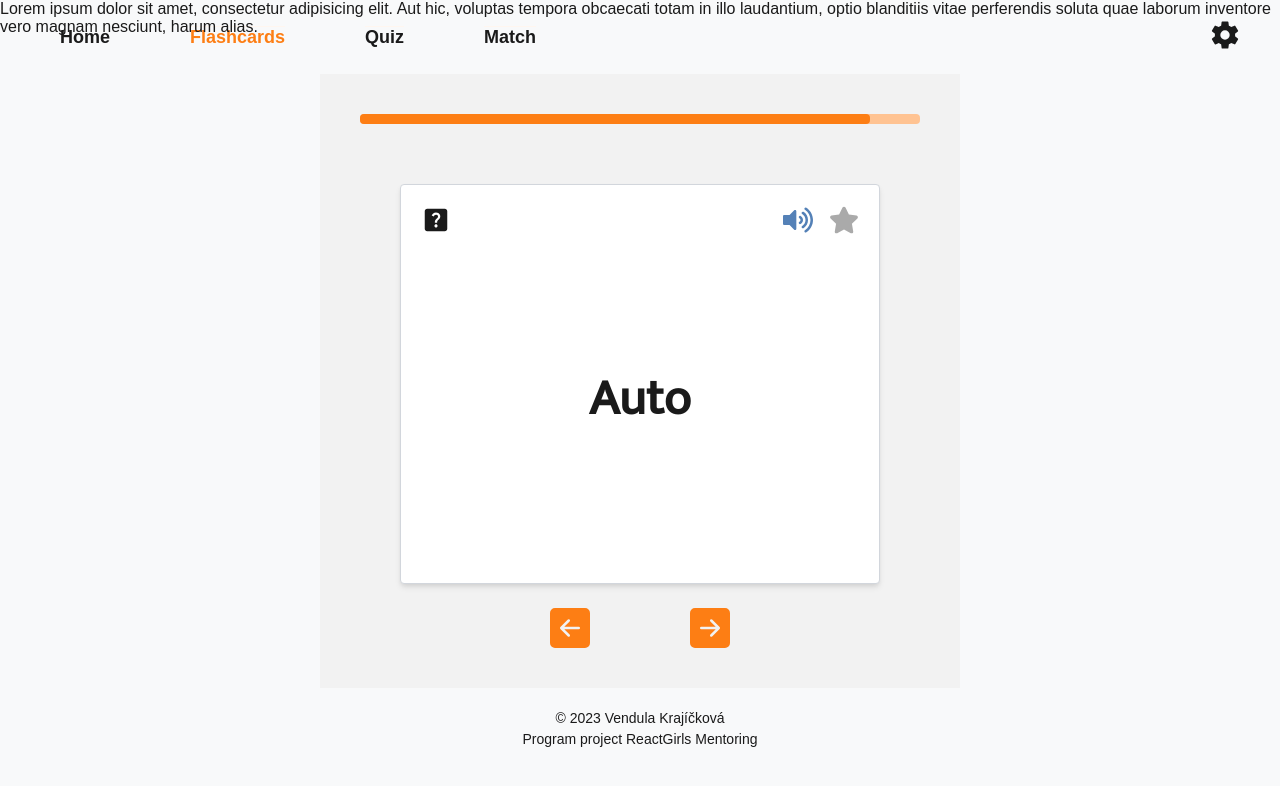
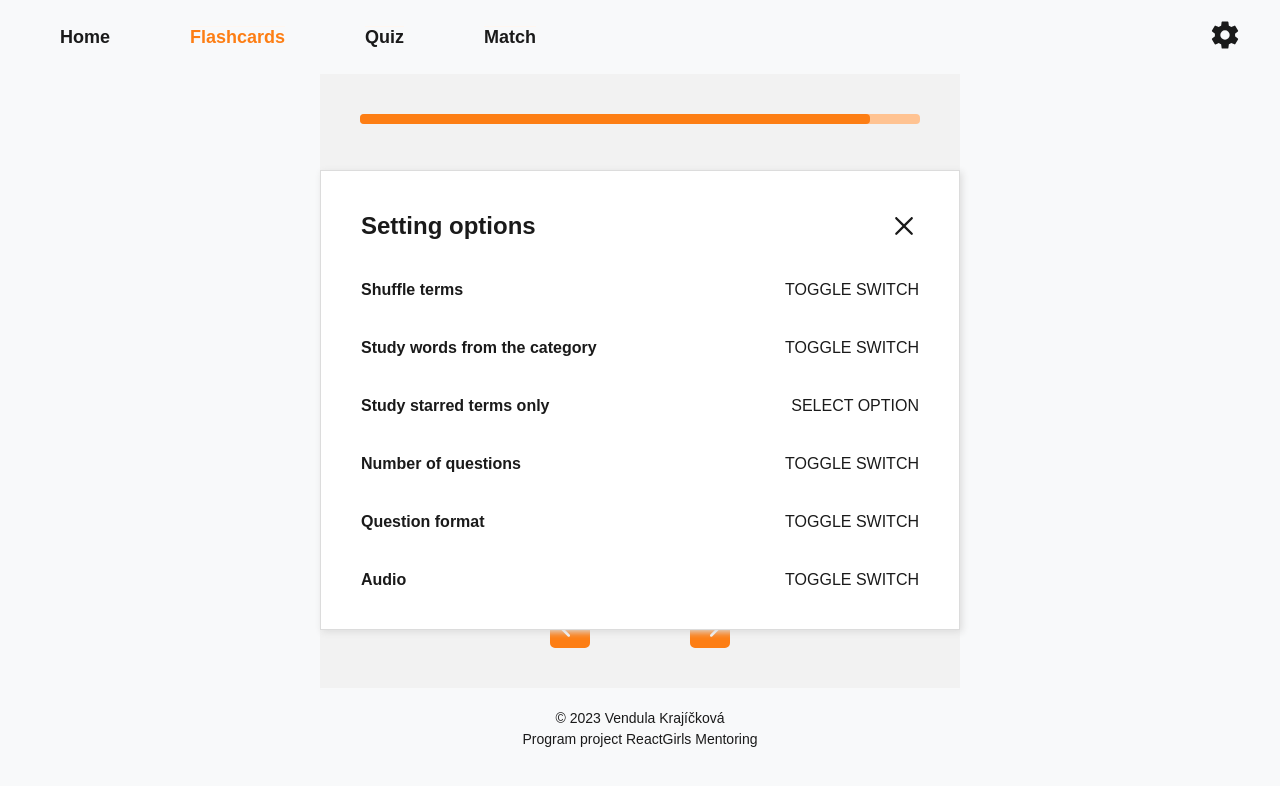
Before and after one commit to wendykr/WORDS-GAME, a React (Vite) app: page /flashcards in a window 1280 px wide. Both pictures are taken after a click on the icon 1225 px from the left and 35 px from the top of the page. Shown: the top 786 px of the page. Built offline with nearby package versions, Linux system fonts and the light colour scheme.

Commit message:
add useState isTurnet component Card

```diff
--- a/src/components/Card/Card.jsx
+++ b/src/components/Card/Card.jsx
@@ -11,6 +11,7 @@ import { FaVolumeUp } from "react-icons/fa";
 export const Card = () => {
   const [isDisplay, setIsDisplay] = useState(false);
   const [isMarked, setIsMarked] = useState(false);
+  const [isTurnet, setIsTurnet] = useState(false);
 
   const selectedWord = wordData[0];
   console.log(selectedWord);
@@ -21,6 +22,12 @@ export const Card = () => {
 
   const handleStarToggle = () => {
     setIsMarked(prevState => !prevState);
+  };
+
+  const handleClick = () => {
+    setIsTurnet(prevState => !prevState);
+    setIsDisplay(false);
+    console.log('click');
   };
 
   const speak = () => {
@@ -35,6 +42,8 @@ export const Card = () => {
       </div>
 
       <div className="card__body">
+        <div className={`card__body--container ${isTurnet ? 'is-turned' : ''}`} >
+          <div className="card__body--front">
             <div className="container--icons">
               <span className="icons--right">
                 <MdHelpCenter className="hint-icon" title="Hint icon" onClick={showFirstLetter} /> <span className={`hint-firts-word ${isDisplay ? 'show' : ''}`}>{`${selectedWord.word[0]}_`}</span>
@@ -44,8 +53,24 @@ export const Card = () => {
                 <FaStar className={`icon-star ${isMarked ? 'icon-star--marked' : ''}`} onClick={handleStarToggle} title="Mark icon" />
               </span>
             </div>
-          <div className="container--words">
+            <div className="container--words" onClick={handleClick} >
               <h2 className="front-word">{selectedWord.czWord}</h2>
+            </div>
+          </div>
+          <div className="card__body--back">
+            <div className="container--icons">
+              <span className="icons--right">
+                <MdHelpCenter className="hint-icon" title="Hint icon" onClick={showFirstLetter} /> <span className={`hint-firts-word ${isDisplay ? 'show' : ''}`}>{`${selectedWord.czWord[0]}_`}</span>
+              </span>
+              <span className="icons--left">
+                <FaVolumeUp className="icon-volume" onClick={speak} title="Sound icon" />
+                <FaStar className={`icon-star ${isMarked ? 'icon-star--marked' : ''}`} onClick={handleStarToggle} title="Mark icon" />
+              </span>
+            </div>
+            <div className="container--words" onClick={handleClick} >
+              <h2 className="front-word">{selectedWord.word}</h2>
+            </div>
+          </div>
         </div>
       </div>
 
--- a/src/components/Card/Card.scss
+++ b/src/components/Card/Card.scss
@@ -24,19 +24,47 @@
     }
 
     &__body {
-        margin: 20px 0;
-        padding: 20px;
-        display: flex;
-        flex-direction: column;
-        height: 400px;
-        background-color: #ffffff;
-        border: 1px solid #d2d6dc;
-        border-radius: 4px;
-        box-shadow: 0 4px 6px -1px rgba(0, 0, 0, 0.1), 0 2px 4px -1px rgba(0, 0, 0, 0.06);
 
-        @media screen and (min-width: 640px) {
-            margin: 20px 40px;
+        &--container {
+            margin: 20px 0;
+            width: auto;
+            height: 400px;
+            transition: transform 1s;
+            transform-style: preserve-3d;
+            cursor: pointer;
+            position: relative;
+
+            @media screen and (min-width: 640px) {
+                margin: 20px 40px;
+            }
+
+            &.is-turned {
+                transform: rotateX(180deg);
+            }
         }
+
+        &--front, &--back {
+            padding: 20px;
+            display: flex;
+            flex-direction: column;
+            width: 100%;
+            height: 100%;
+            border: 1px solid #d2d6dc;
+            border-radius: 4px;
+            box-shadow: 0 4px 6px -1px rgba(0, 0, 0, 0.1), 0 2px 4px -1px rgba(0, 0, 0, 0.06);
+            position: absolute;
+            backface-visibility: hidden;
+        }
+
+        &--front {
+            background-color: #ffffff;
+        }
+
+        &--back {
+            background-color: #e6e6e6;
+            transform: rotateX(180deg);
+        }
+
     }
 
     &__foot {
--- a/src/components/Setting/Setting.jsx
+++ b/src/components/Setting/Setting.jsx
@@ -2,6 +2,7 @@ import React, { useState } from 'react';
 import './Setting.scss';
 
 import { IoSettingsSharp } from "react-icons/io5";
+import { RxCross2 } from 'react-icons/rx';
 
 export const Setting = () => {
     const [isShow, setIsShow] = useState(false);
@@ -17,7 +18,36 @@ export const Setting = () => {
                 <IoSettingsSharp className="icon-setting" onClick={showSetup} title="Setting icon" />
             </div>
             <div className={`setting__body ${isShow ? 'show' : ''}`}>
-                <form className="setting__form" action="">Lorem ipsum dolor sit amet, consectetur adipisicing elit. Aut hic, voluptas tempora obcaecati totam in illo laudantium, optio blanditiis vitae perferendis soluta quae laborum inventore vero magnam nesciunt, harum alias.</form>
+                <div className="setting__body--container">
+                    <h3 className="setting__body--title">Setting options</h3>
+                    <RxCross2 className="icon-close" title="Close icon" />
+                </div>
+                <form className="form">
+                    <div className="form__row">
+                        <div className="form__row--label">Shuffle terms</div>
+                        <div className="form__row--option">TOGGLE SWITCH</div>
+                    </div>
+                    <div className="form__row">
+                        <div className="form__row--label">Study words from the category</div>
+                        <div className="form__row--option">TOGGLE SWITCH</div>
+                    </div>
+                    <div className="form__row">
+                        <div className="form__row--label">Study starred terms only</div>
+                        <div className="form__row--option">SELECT OPTION</div>
+                    </div>
+                    <div className="form__row">
+                        <div className="form__row--label">Number of questions</div>
+                        <div className="form__row--option">TOGGLE SWITCH</div>
+                    </div>
+                    <div className="form__row">
+                        <div className="form__row--label">Question format</div>
+                        <div className="form__row--option">TOGGLE SWITCH</div>
+                    </div>
+                    <div className="form__row">
+                        <div className="form__row--label">Audio</div>
+                        <div className="form__row--option">TOGGLE SWITCH</div>
+                    </div>
+                </form>
             </div>
 
         </main>
--- a/src/components/Setting/Setting.scss
+++ b/src/components/Setting/Setting.scss
@@ -1,17 +1,69 @@
 .setting {
 
     &__body {
+        padding: 20px;
         display: none;
-        z-index: 100;
-        position: absolute;
-        top: 0;
-        left: 0;
-        right: 0;
-        bottom: 0;
+        width: 100%;
+        height: 100vh;
+        background-color: #ffffff;
+        z-index: 1;
+
+        @media screen and (min-width: 640px) {
+            padding: 40px;
+            width: 50%;
+            height: auto;
+            border: 1px solid #dcdcdc;
+            box-shadow: 2px 2px 7px #dcdcdc;
+        }
+
+        @media screen and (min-width: 860px) {
+            height: auto;
+        }
+
+        &--container {
+            display: flex;
+            flex-direction: row;
+            justify-content: space-between;
+            align-items: center;
+        }
+
+        &--title {
+            font-size: 24px;
+        }
 
         &.show {
             display: block;
+            position: absolute;
+            top: 50%;
+            left: 50%;
+            transform: translate(-50%, -50%);
+            max-width: 100%;
         }
+    }
+}
+
+.form {
+    margin-top: 20px;
+
+    &__row {
+        margin-top: 40px;
+        display: flex;
+        flex-direction: row;
+        justify-content: space-between;
+
+        &--label {
+            font-weight: bold;
+
+        }
+
+        &--option {
+
+        }
+
+    &__row + &__row {
+        margin-top: 20px;
+    }
+
     }
 }
 
@@ -26,3 +78,15 @@
         transform: rotate(180deg);
     }
 }
+
+.icon-close {
+    font-size: 30px;
+    color: #1a1a1a;
+    transition: color 0.3s ease, transform 0.3s ease;
+    transform-origin: center;
+    cursor: pointer;
+
+    &:hover {
+        color: #fd7e14;
+    }
+}
```
Lines whose indentation alone changed are shown as unchanged.
